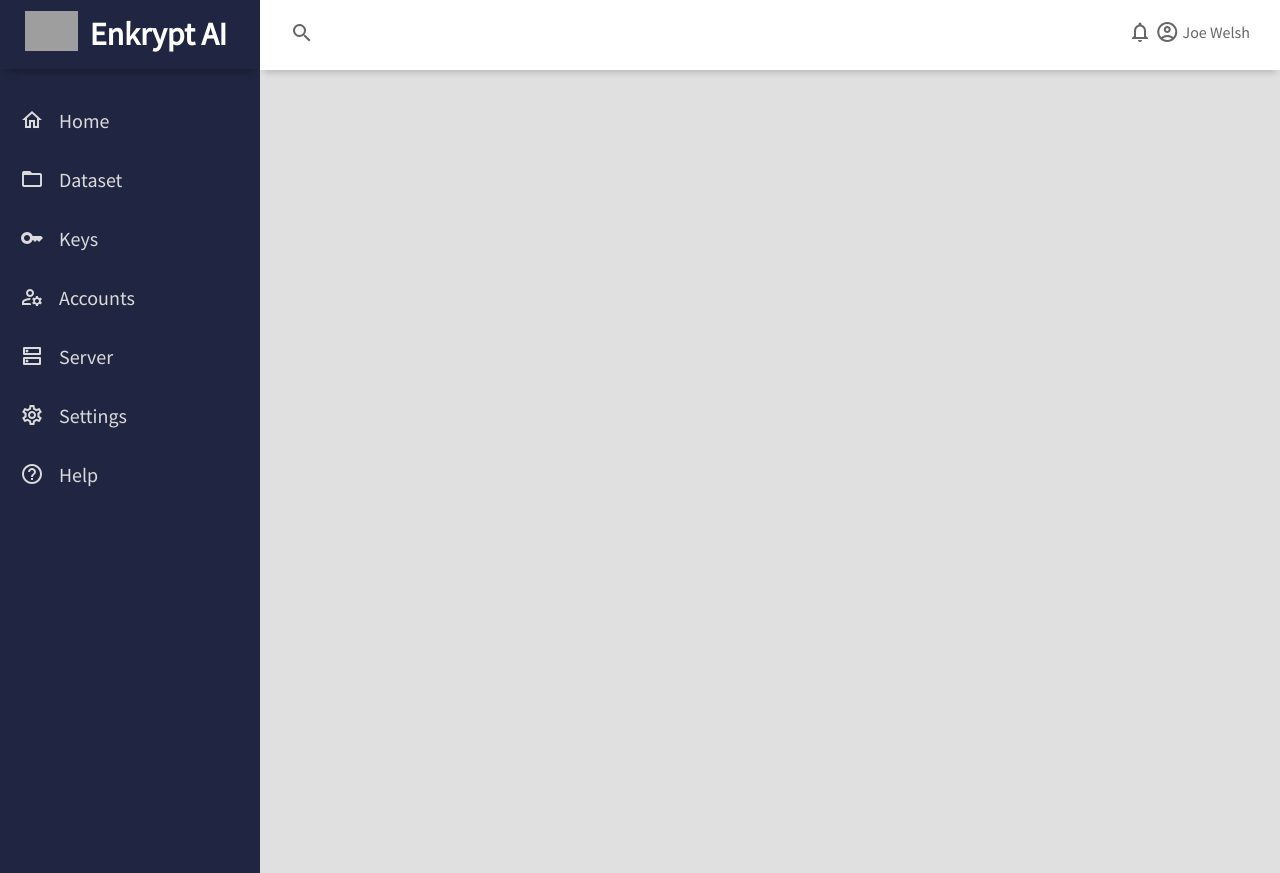
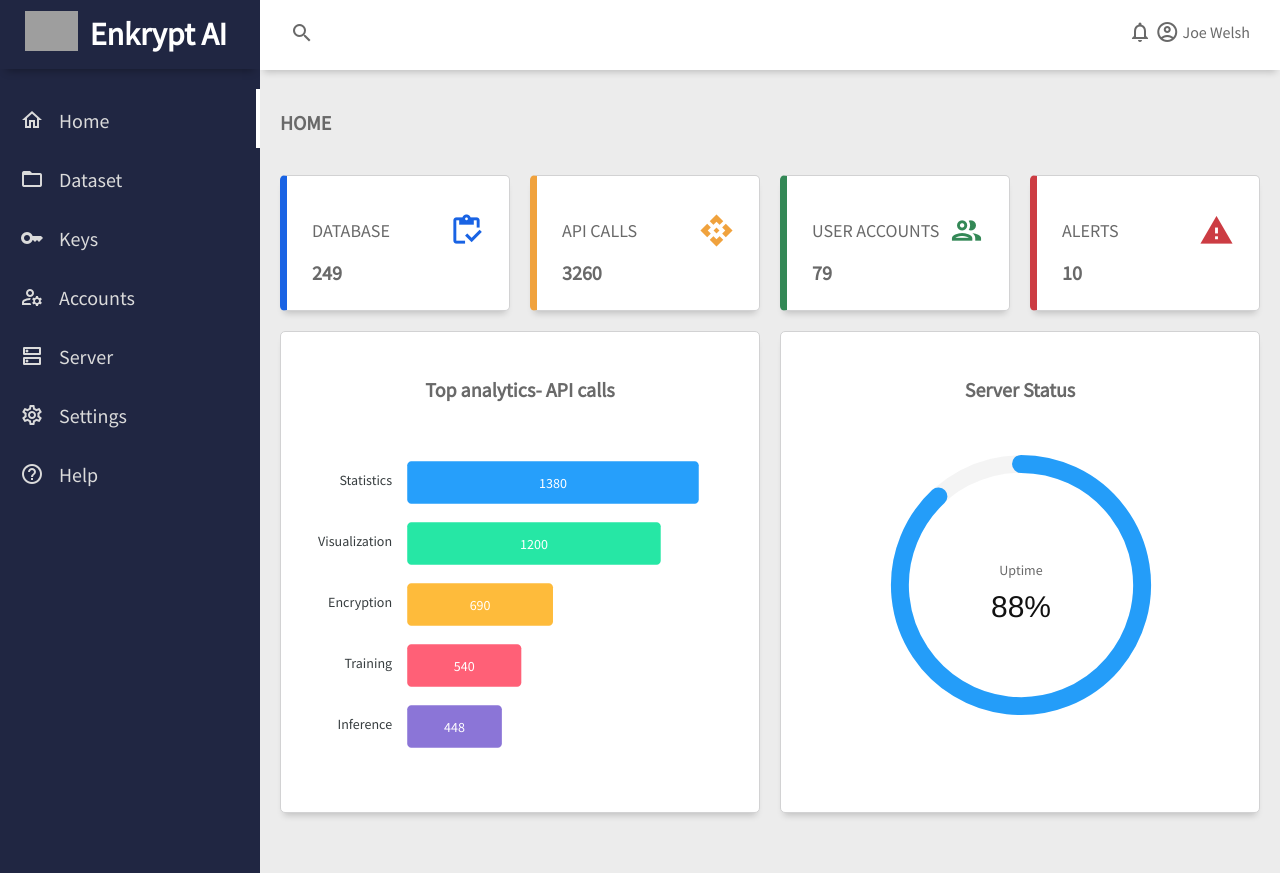
Before and after one commit to kharelpk/Dashboard_EnkryptAI, a Python web app: template templates/index.html in a window 1280 px wide. Run offline with Jinja, Linux system fonts and the light colour scheme; the template is opened without the code that fills it, so the values that code supplies are empty; grey boxes are pictures that could not be loaded.

Commit message:
Navbar plus home

```diff
--- a/templates/css/styles.css
+++ b/templates/css/styles.css
@@ -2,8 +2,8 @@
   margin: 0;
   padding: 0;
   box-sizing: border-box;
-  background-color: #e0e0e0;
-  color: #666666;
+  background-color: #ececec;
+  color: #696969;
   font-family: "Source Sans Pro", sans-serif;
 }
 
@@ -95,10 +95,13 @@
   background-color: rgba(0, 0, 0, 0.1);
   color: white;
   cursor: pointer;
-  border-right: white 4px solid;
+  /* border-right: white 4px solid; */
   /* font-weight: bold; */
 }
 
+#home-li {
+  border-right: white 4px solid;
+}
 .sidebar-response {
   display: inline !important;
   position: absolute;
@@ -117,6 +120,123 @@
   padding: 20px 20px;
 }
 
+.main-title {
+  display: flex;
+  justify-content: space-between;
+  /* border-bottom: 1px solid; */
+}
+
+.main-title > p {
+  font-size: 20px;
+}
+
+.font-weight-bold {
+  font-weight: 800;
+}
+
+.main-cards {
+  display: grid;
+  grid-template-columns: 1fr 1fr 1fr 1fr;
+  gap: 20px;
+  margin: 20px 0;
+}
+
+.card {
+  display: flex;
+  flex-direction: column;
+  justify-content: space-around;
+  padding: 25px;
+  background-color: white;
+  box-sizing: border-box;
+  border: 1px solid #d2d2d3;
+  border-radius: 5px;
+  box-shadow: 0 6px 7px -4px rgba(0, 0, 0, 0.2);
+}
+
+.card:first-child {
+  border-left: 7px solid #1963e4;
+  /* background-color: #1963e40f; */
+}
+
+.text-blue {
+  color: #1963e4;
+}
+
+.card:nth-child(2) {
+  border-left: 7px solid #f0a23d;
+  /* background-color: #f0a23d0f; */
+}
+
+.text-orange {
+  color: #f0a23d;
+}
+
+.card:nth-child(3) {
+  border-left: 7px solid #338856;
+  /* background-color: #3388560f; */
+}
+
+.text-green {
+  color: #338856;
+}
+
+.card:nth-child(4) {
+  border-left: 7px solid #cc3c43;
+  /* background-color: #cc3c430f; */
+}
+
+.text-red {
+  color: #cc3c43;
+}
+
+.card > span {
+  font-size: 20px;
+  font-weight: 600;
+}
+
+.card-inner {
+  display: flex;
+  align-items: center;
+  justify-content: space-between;
+}
+
+.card-inner > p {
+  font-size: 18px;
+}
+
+.card-inner > span {
+  font-size: 35px;
+}
+
+.charts {
+  display: grid;
+  grid-template-columns: 1fr 1fr;
+  gap: 20px;
+}
+
+.charts-card {
+  background-color: white;
+  margin-bottom: 20 px;
+  padding: 25px;
+  box-sizing: border-box;
+  -webkit-column-break-inside: avoid;
+  border: 1px solid #d2d2d3;
+  border-radius: 5px;
+  box-shadow: 0 6px 7px -4px rgba(0, 0, 0, 0.2);
+}
+
+.chart-title {
+  display: flex;
+  align-items: center;
+  justify-content: center;
+  font-size: 20px;
+  font-weight: 600;
+}
+
+/* div {
+  border: 0.1px solid rgba(0, 0, 0, 0.2);
+} */
+
 /* ------------ ACCOUNT IMAGE ---------------- */
 #login-img {
   border-radius: 50%;
@@ -127,3 +247,57 @@
   top: -0.5em;
   vertical-align: middle;
 }
+
+/* --------------- MEDIA QUERIES ------------------ */
+
+/* Meidum <= 992px */
+@media screen and (max-width: 992px) {
+  /* .grid-container {
+    grid-template-columns: 1fr;
+    grid-template-rows: 0.2fr 3fr;
+    grid-template-areas:
+      "header"
+      "main";
+  } */
+
+  .grid-container {
+    grid-template-columns: 60px 1fr 1fr 1fr;
+  }
+
+  #sidebar {
+    /* display: none; */
+    font-size: 0;
+    transition: font-size 0.1s;
+  }
+
+  .sidebar-title > span {
+    display: inline;
+  }
+
+  .sidebar-brand {
+    font-size: 0;
+    transition: font-size 0.1s;
+    margin-top: -10px;
+  }
+}
+
+/* Small <= 768 px*/
+@media screen and (max-width: 768px) {
+  .main-cards {
+    grid-template-columns: 1fr;
+    gap: 10px;
+    margin-bottom: 0;
+  }
+
+  .charts {
+    grid-template-columns: 1fr;
+    margin-top: 30px;
+  }
+}
+
+/* Extra Small <= 576 px*/
+@media screen and (max-width: 576px) {
+  .header-left {
+    display: none;
+  }
+}
--- a/templates/index.html
+++ b/templates/index.html
@@ -26,7 +26,7 @@
   <!-- Body section -->
   <body>
     <!-- Overall container for the css grid -->
-    <div class="grid-container">
+    <div class="grid-container" id="grid-container">
       <!-- Header -->
       <header class="header">
         <!-- Menu Icon -->
@@ -66,9 +66,9 @@
           >
         </div>
 
-        <!-- Sidebar list of menu itmes-->
+        <!-- Sidebar list of menu items-->
         <ul class="sidebar-list">
-          <li class="sidebar-list-item">
+          <li class="sidebar-list-item" id="home-li">
             <span class="material-icons-outlined">home</span>Home
           </li>
 
@@ -100,10 +100,80 @@
       <!-- End Sidebar -->
 
       <!-- Main -->
-      <main class="main-container"></main>
+      <main class="main-container">
+        <!-- Main title-->
+        <div class="main-title">
+          <p class="font-weight-bold">HOME</p>
+        </div>
+
+        <!-- Main cards-->
+        <div class="main-cards">
+          <!-- EACH CARD-->
+          <div class="card">
+            <div class="card-inner">
+              <p class="text-primary">DATABASE</p>
+              <span class="material-icons-outlined text-blue"> inventory </span>
+            </div>
+
+            <span class="text-primary font-weight-bold">249</span>
+          </div>
+
+          <!-- EACH CARD-->
+          <div class="card">
+            <div class="card-inner">
+              <p class="text-primary">API CALLS</p>
+              <span class="material-icons-outlined text-orange"> api </span>
+            </div>
+
+            <span class="text-primary font-weight-bold">3260</span>
+          </div>
+
+          <!-- EACH CARD-->
+          <div class="card">
+            <div class="card-inner">
+              <p class="text-primary">USER ACCOUNTS</p>
+              <span class="material-icons-outlined text-green"> people </span>
+            </div>
+
+            <span class="text-primary font-weight-bold">79</span>
+          </div>
+
+          <!-- EACH CARD-->
+          <div class="card">
+            <div class="card-inner">
+              <p class="text-primary">ALERTS</p>
+              <span class="material-icons-outlined text-red"> warning </span>
+            </div>
+
+            <span class="text-primary font-weight-bold">10</span>
+          </div>
+        </div>
+
+        <!-- Section with Charts -->
+        <div class="charts">
+          <div class="charts-card">
+            <p class="chart-title">Top analytics- API calls</p>
+            <div id="bar-chart"></div>
+          </div>
+
+          <div class="charts-card">
+            <p class="chart-title">Server Status</p>
+            <div id="pie-chart"></div>
+          </div>
+        </div>
+      </main>
       <!-- End Main -->
     </div>
 
+    <!-- Scripts -->
+
+    <!-- ApexCharts -->
+    <script
+      src="https://cdnjs.cloudflare.com/ajax/libs/apexcharts/3.36.3/apexcharts.min.js"
+      integrity="sha512-sa449wQ9TM6SvZV7TK7Zx/SjVR6bc7lR8tRz1Ar4/R6X2jOLaFln/9C+6Ak2OkAKZ/xBAKJ94dQMeYa0JT1RLg=="
+      crossorigin="anonymous"
+      referrerpolicy="no-referrer"
+    ></script>
     <!-- Custom Javascript -->
     <script src="./js/scripts.js"></script>
   </body>
--- a/templates/js/scripts.js
+++ b/templates/js/scripts.js
@@ -1,19 +1,151 @@
 // SIDEBAR TOGGLE
 
-var sidebarOpen = false;
+var sidebarOpen = true;
 
 var sidebar = document.getElementById("sidebar");
 
 function openSidebar() {
   if (!sidebarOpen) {
-    sidebar.classList.add("sidebar-responsive");
+    sidebar.classList.remove("sidebar-minimized");
     sidebarOpen = true;
   }
 }
 
 function closeSidebar() {
   if (sidebarOpen) {
-    sidebar.classList.remove("sidebar-responsive");
+    sidebar.classList.add("sidebar-minimized");
     sidebarOpen = false;
   }
 }
+
+// ------------ CHARTS ----------------------
+
+var barChartOptions = {
+  series: [
+    {
+      data: [1380, 1200, 690, 540, 448],
+    },
+  ],
+  chart: {
+    type: "bar",
+    height: 350,
+    toolbar: {
+      show: false,
+    },
+  },
+  //   colors: ["#246dec", "#cc3c43", "#367952", "#f5b74f", "#4f35a1"],
+  plotOptions: {
+    bar: {
+      distributed: true,
+      borderRadius: 4,
+      horizontal: true,
+      columnWidth: "40%",
+    },
+  },
+  tooltip: {
+    enabled: false,
+  },
+  dataLabels: {
+    enabled: false,
+  },
+  legend: {
+    show: false,
+  },
+
+  xaxis: {
+    categories: [
+      "Statistics",
+      "Visualization",
+      "Encryption",
+      "Training",
+      "Inference",
+    ],
+    axisTicks: {
+      show: false,
+    },
+    labels: {
+      show: false,
+      style: {
+        fontSize: "14px",
+        fontFamily: "Source Sans Pro",
+        color: "#696969",
+      },
+    },
+  },
+
+  dataLabels: {
+    style: {
+      fontSize: "14px",
+      fontWeight: "Thin",
+      fontFamily: "Source Sans Pro",
+      color: "#696969",
+    },
+  },
+
+  yaxis: {
+    labels: {
+      style: {
+        fontSize: "14px",
+        fontFamily: "Source Sans Pro",
+        color: "#696969",
+      },
+    },
+  },
+  grid: {
+    show: false,
+  },
+};
+
+var chart = new ApexCharts(
+  document.querySelector("#bar-chart"),
+  barChartOptions
+);
+chart.render();
+
+// --------- PIE CHART -----------------
+var pieChartOptions = {
+  chart: {
+    height: 350,
+    type: "radialBar",
+  },
+
+  series: [88],
+
+  plotOptions: {
+    radialBar: {
+      hollow: {
+        margin: 15,
+        size: "70%",
+      },
+
+      dataLabels: {
+        showOn: "always",
+        name: {
+          offsetY: -10,
+          show: true,
+          fontSize: "14px",
+          fontFamily: "Source Sans Pro",
+          color: "#696969",
+          fontWeight: "Thin",
+        },
+        value: {
+          color: "#111",
+          fontSize: "30px",
+          show: true,
+        },
+      },
+    },
+  },
+
+  stroke: {
+    lineCap: "round",
+  },
+  labels: ["Uptime"],
+};
+
+var pieChart = new ApexCharts(
+  document.querySelector("#pie-chart"),
+  pieChartOptions
+);
+
+pieChart.render();
```
